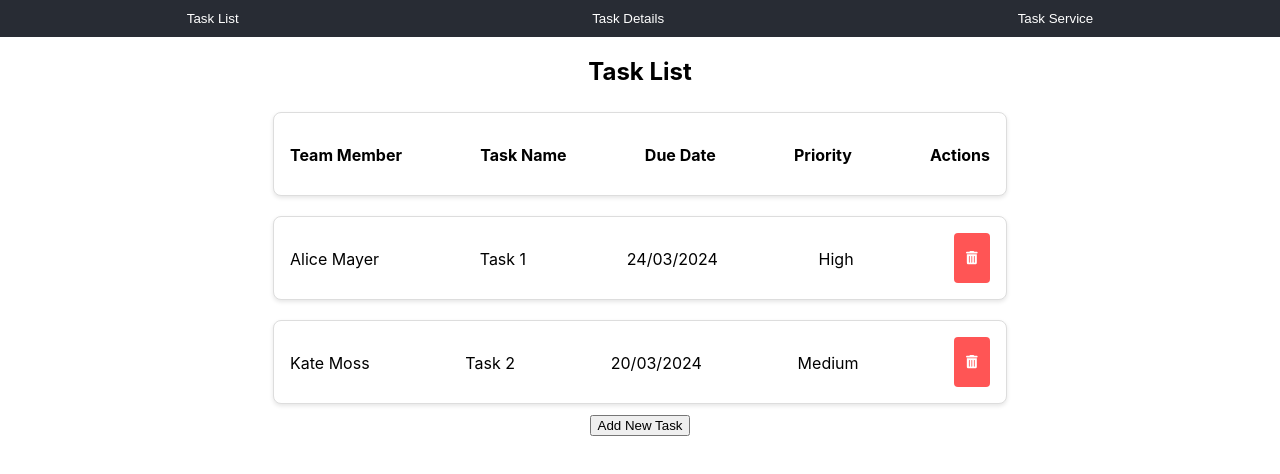
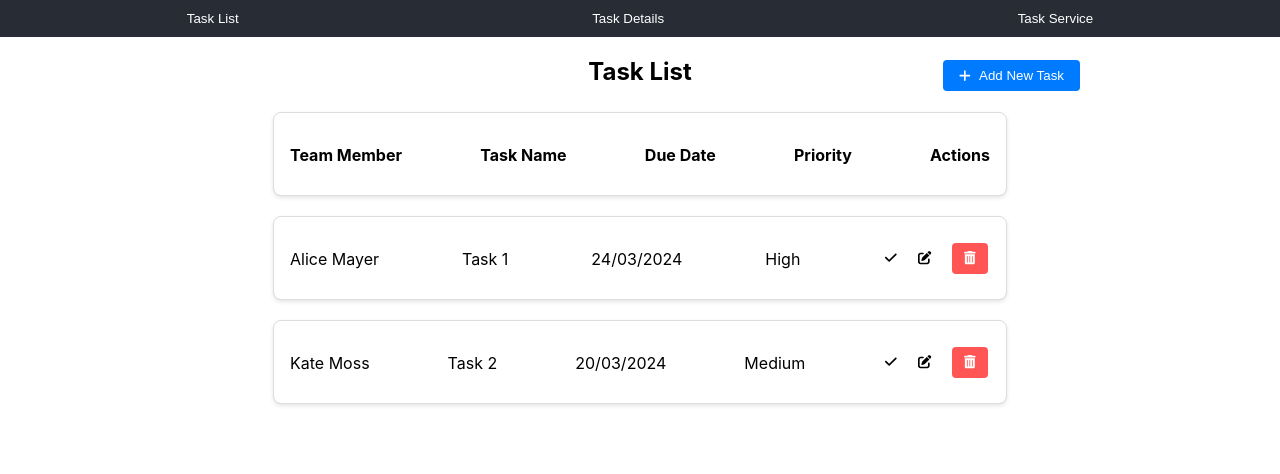
Before and after one commit to omkarjadhav0214/task_manager, a React (Create React App) app: page / in a window 1280 px wide. Shown: the top 474 px of the page. Built offline with nearby package versions, Linux system fonts and the light colour scheme.

Commit message:
commit 2

```diff
--- a/src/Components/Task.css
+++ b/src/Components/Task.css
@@ -1,9 +1,50 @@
 /* Task.css */
 
-/* Add this to Task.css to style the task component */
+/* .task-actions {
+  display: flex;
+  gap: 0;
+} */
+
+.action-button {
+  gap: 0;
+  background-color: #fff;
+  border: none;
+  cursor: pointer;/* Corrected padding value */
+  padding-right:1px;
+  padding-inline-start: 0px;
+  margin-right: 20px;
+}
+
+.action-button:hover {
+  color: #988989;
+}
+
+.delete-button {
+  background-color: #ff5555;
+  color: #fff;
+  border: none;
+  padding: 8px 12px;
+  border-radius: 4px;
+  cursor: pointer;
+}
+
+.delete-button i {
+  color: #fff;
+}
+
+.task-header {
+  font-weight: bold;
+}
+
+.btn{
+  padding: 10px 2px;
+  cursor: pointer;
+  margin-left: 0px;
+}
+
 .task {
   width: 700px;
-    height:50px; /* Adjust width based on your preference */
+  height: 50px; /* Adjust width and height based on your preference */
   margin: 10px;
   padding: 16px;
   border: 1px solid #ddd;
@@ -17,20 +58,3 @@
 .task-info {
   margin-bottom: 8px;
 }
-
-  .delete-button {
-    background-color: #ff5555;
-    color: #fff;
-    border: none;
-    padding: 8px 12px;
-    border-radius: 4px;
-    cursor: pointer;
-  }
-  .delete-button i {
-    color: #fff;
-  }
-
-  /* Add this to Task.css to style the task header component */
-  .task-header {
-    font-weight: bold;
-  }
--- a/src/Components/Task.js
+++ b/src/Components/Task.js
@@ -4,18 +4,26 @@ import React from 'react';
 import PropTypes from 'prop-types';
 import './Task.css';
 import { FontAwesomeIcon } from '@fortawesome/react-fontawesome';
-import { faTrashAlt } from '@fortawesome/free-solid-svg-icons';
+import { faTrashAlt, faCheck, faEdit } from '@fortawesome/free-solid-svg-icons';
 
-const Task = ({ teamMember, name, dueDate, priority, onDelete }) => {
+const Task = ({ teamMember, name, dueDate, priority, onDelete, onComplete, onUpdate }) => {
   return (
     <div className="task">
       <p className="task-info">{teamMember}</p>
       <p className="task-info">{name}</p>
       <p className="task-info">{dueDate}</p>
       <p className="task-info">{priority}</p>
+      <div className='btn'>
+      <button className="action-button" onClick={onComplete}>
+          <FontAwesomeIcon icon={faCheck} />
+        </button>
+        <button className="action-button" onClick={onUpdate}>
+          <FontAwesomeIcon icon={faEdit} />
+        </button>
       <button className="delete-button" onClick={onDelete}>
         <FontAwesomeIcon icon={faTrashAlt} />
       </button>
+      </div>
     </div>
   );
 };
@@ -26,6 +34,8 @@ Task.propTypes = {
   dueDate: PropTypes.string.isRequired,
   priority: PropTypes.string.isRequired,
   onDelete: PropTypes.func.isRequired,
+  onComplete: PropTypes.func.isRequired,
+  OnUpdate: PropTypes.func.isRequired,
 };
 
 export default Task;
--- a/src/Components/TaskList.css
+++ b/src/Components/TaskList.css
@@ -9,3 +9,21 @@
     font-size: 24px;
     margin-bottom: 16px;
   }
+
+  .add-task-button {
+    background-color: #007bff;
+    color: #fff;
+    border: none;
+    padding: 8px 16px;
+    border-radius: 4px;
+    cursor: pointer;
+    display: flex;
+    align-items: center;
+    position: absolute;
+    top: 60px; /* Adjust top margin based on your preference */
+    right: 200px; /* Adjust right margin based on your preference */
+  }
+
+  .add-task-icon {
+    margin-right: 8px;
+  }
--- a/src/Components/TaskList.js
+++ b/src/Components/TaskList.js
@@ -2,6 +2,8 @@
 
 import React, { useState } from 'react';
 import Task from './Task';
+import { FontAwesomeIcon } from '@fortawesome/react-fontawesome';
+import { faPlus } from '@fortawesome/free-solid-svg-icons';
 import TaskForm from './TaskForm';
 import './TaskList.css';
 
@@ -25,6 +27,10 @@ const TaskList = () => {
   return (
     <div>
       <h2 className="task-list-title">Task List</h2>
+      <button className="add-task-button" onClick={() => setShowTaskForm(true)}>
+        <FontAwesomeIcon icon={faPlus} className="add-task-icon" />
+        Add New Task
+      </button>
       <div className="task-list">
         <div className="task task-header">
           <p className="task-info">Team Member</p>
@@ -44,9 +50,6 @@ const TaskList = () => {
           />
         ))}
       </div>
-      <button className="add-task-button" onClick={() => setShowTaskForm(true)}>
-        Add New Task
-      </button>
       {showTaskForm && <TaskForm onAddTask={handleAddTask} onCancel={() => setShowTaskForm(false)} />}
     </div>
   );
```
Lines whose indentation alone changed are shown as unchanged.
